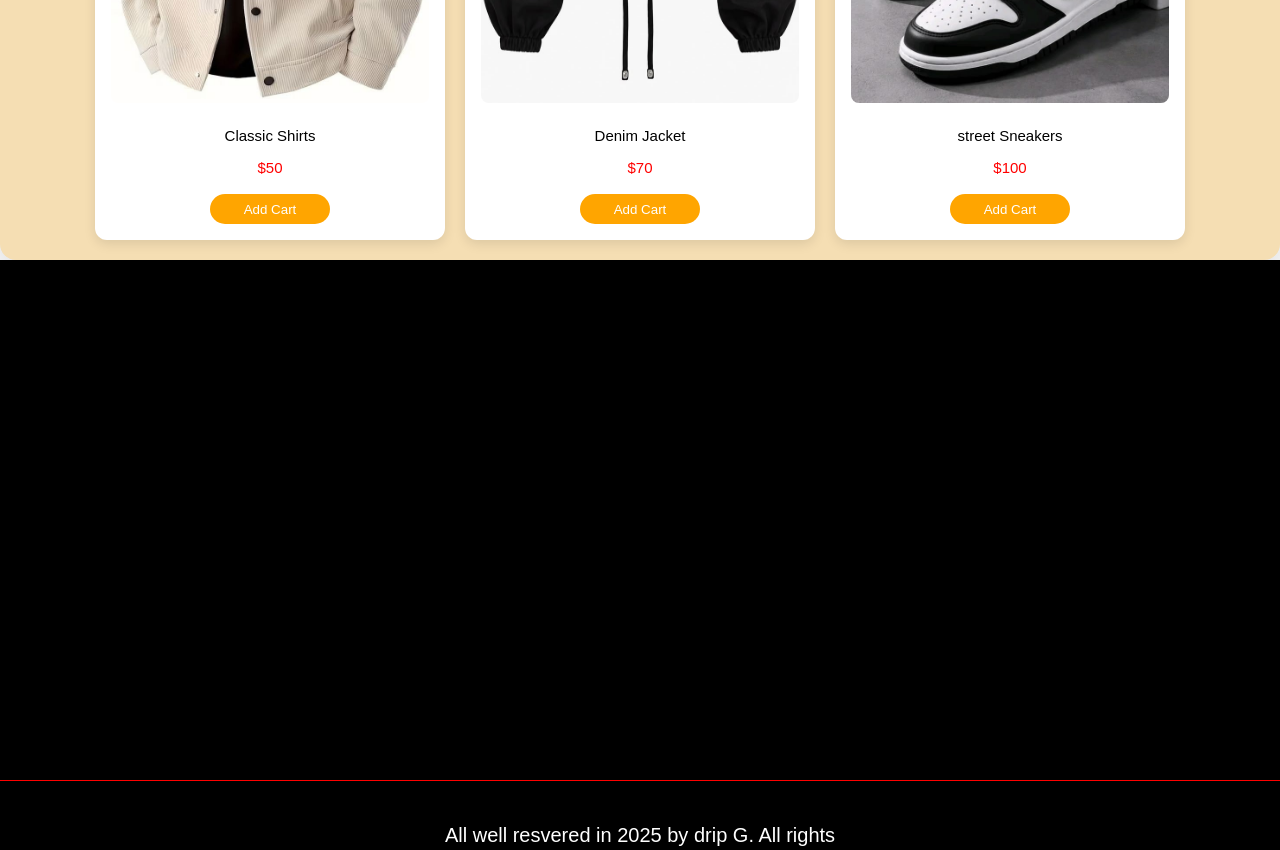
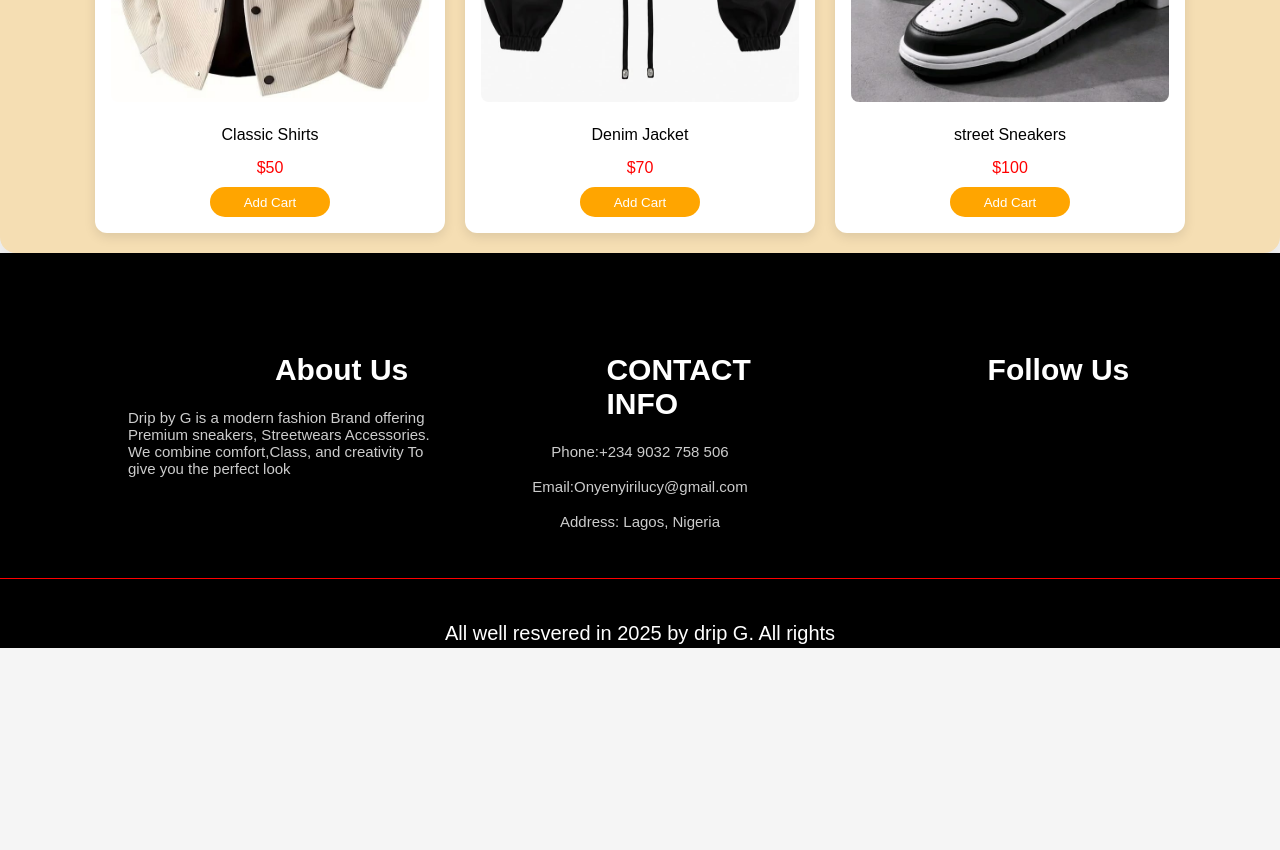
Before and after one commit to onyenyirilucy-spec/dripReact, a React (Vite) app: page / in a window 1280 px wide. Shown: the part 820-1670 px from the top of the page. After the commit the page ends 1468 px from the top, so only its background shows below. Built offline with nearby package versions, Linux system fonts and the light colour scheme.

Commit message:
add text color to footer

```diff
--- a/src/Component/drip.css
+++ b/src/Component/drip.css
@@ -149,24 +149,25 @@ footer{
 
 .footer_holder{
     width:80%;
+    min-height: 250px;
     display:flex;
     justify-content: space-between;
     padding: 40px 0;
 }
 
 article{
-        height: 400px;
+        /* height: 400px; */
         width: 30%;
         /* background-color: gray; */
         display: flex;
         flex-direction: column;
-        justify-content: flex-start;
-        align-items: flex-start;
+        /* justify-content: flex-start;
+        align-items: flex-start; */
         gap: 10px;
 
      }
 
-    h2{
+    .footer_holder h2{
             font-size: 30px;
             font-weight: 600;
             color: #ffffff;
@@ -174,7 +175,7 @@ article{
             margin-bottom: 12px;
         }
 
-     p{
+     .footer_holder p{
             font-size: 15px;
             font-weight: 200;
             color: #cccccc;
--- a/src/Pages/Home.jsx
+++ b/src/Pages/Home.jsx
@@ -45,14 +45,14 @@ function Home(){
                 <div className="footer_holder">
                     <article>
                         <h2>About Us</h2>
-                        <p>Drip by G is a modern fashion </p>
-                        <p>Brand offering </p>
-                        <p>Premium sneakers,</p>
-                        <p>Streetwears</p>
-                        <p>Accessories.</p>
-                        <p> We combine comfort,</p>
-                        <p>Class, and creativity </p>
-                        <p>To give you the perfect look</p>
+                        <p>Drip by G is a modern fashion Brand offering Premium sneakers, Streetwears Accessories. We combine comfort,Class, and creativity To give you the perfect look</p>
+                        {/* Brand offering
+                        Premium sneakers,
+                        Streetwears
+                        Accessories.
+                         We combine comfort,
+                        Class, and creativity
+                        To give you the perfect look */}
                     </article>
                     <article>
                         <h2>CONTACT INFO</h2>
```
